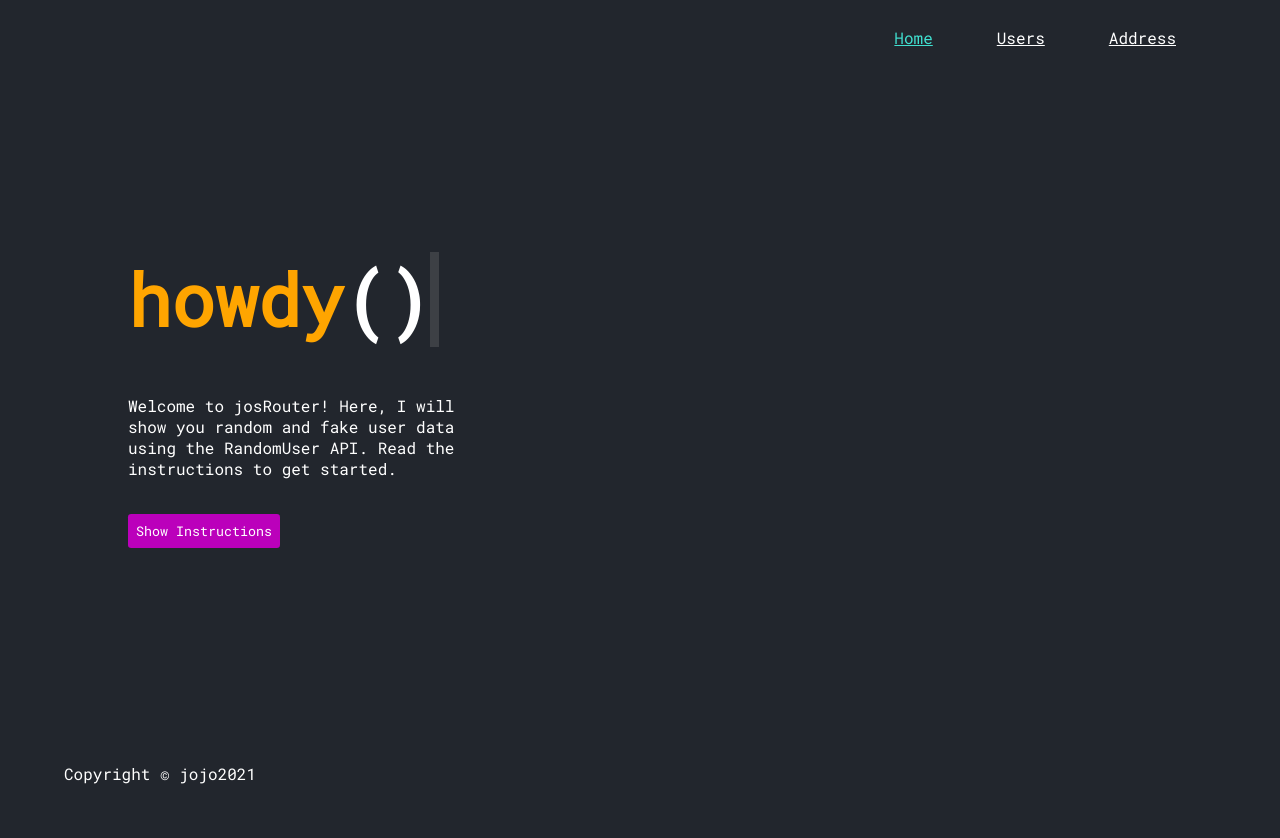
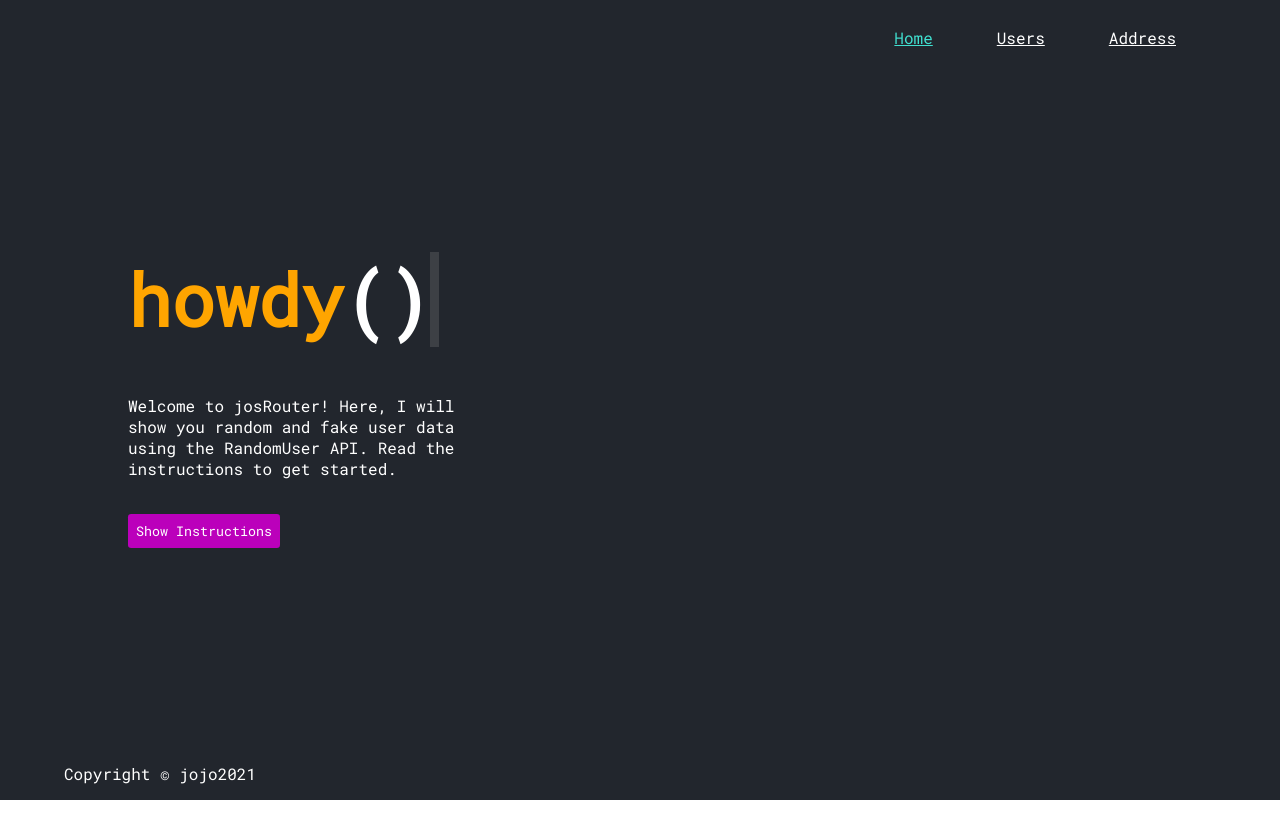
Before and after one commit to cano0029/mad9135-c2-react-router, a React (Create React App) app: page / in a window 1280 px wide. Shown: the top 838 px of the page. After the commit the page ends 800 px from the top, so only its background shows below. Built offline with nearby package versions, Linux system fonts and the light colour scheme; no server answers.

Commit message:
Edit styling of footer

```diff
--- a/src/components/App/App.css
+++ b/src/components/App/App.css
@@ -9,7 +9,7 @@
   font-size: calc(10px + 2vmin);
   color: white;
   font-size: 16px;
-  padding: 0 4rem 4rem 4rem;
+  padding: 0 4rem 0 4rem;
 }
 
 .footer {
```
